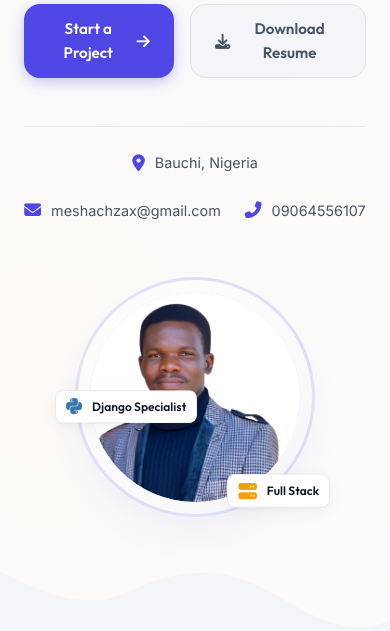
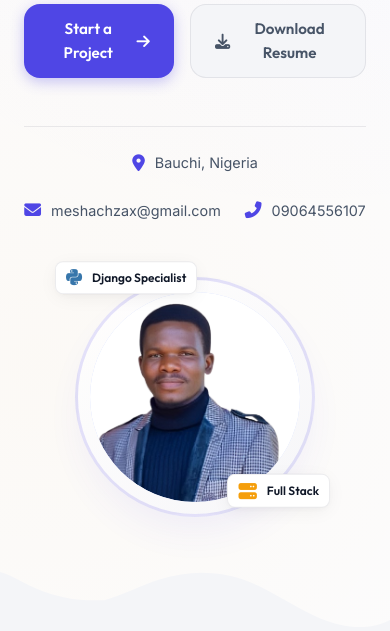
Before and after one commit to MZacx54/portfolio, a Django app: page / in a window 390 px wide. Shown: the part 701-1332 px from the top of the page. Run offline with Django 4.2, Linux system fonts and the light colour scheme; data comes from the database, SQL or seed files in the repository.

Commit message:
fix: move mobile badge-1 to top-left above the head

```diff
--- a/static/portfolio/css/style.css
+++ b/static/portfolio/css/style.css
@@ -1201,8 +1201,8 @@ img, svg {
     }
 
     .badge-1 {
-        top: 55%;
-        margin-top: -20px;
+        top: -20px;
+        margin-top: 0;
         left: -35px;
     }
 
@@ -1241,8 +1241,8 @@ img, svg {
     }
 
     .badge-1 {
-        top: 55%;
-        margin-top: -18px;
+        top: -15px;
+        margin-top: 0;
         left: -20px;
     }
 
```
